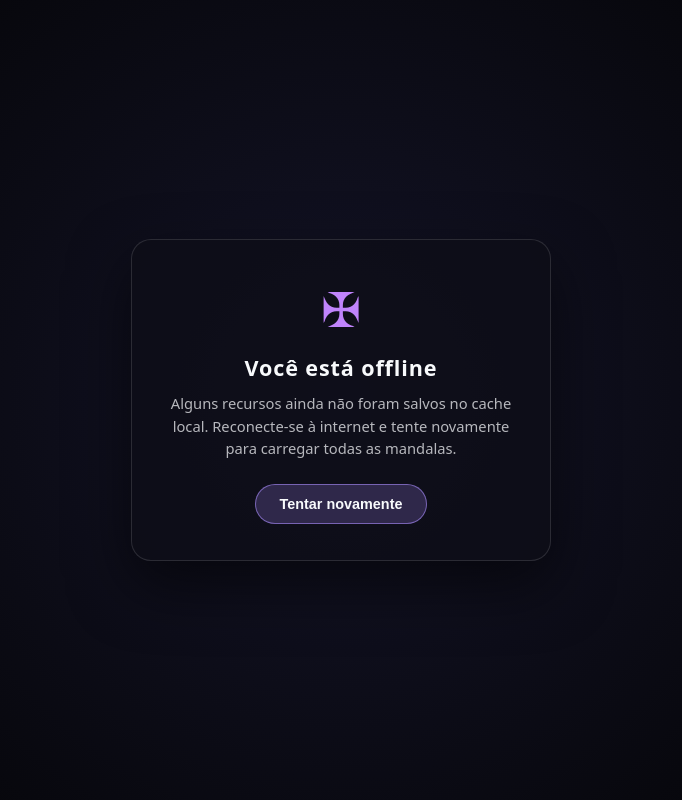
After one commit to araguaci/mandala, a PHP site: page /offline.html in a window 1280 px wide. The commit adds this page. Shown: the whole page, without its empty margins (299-981 px from the left). Run offline with PHP 8.4, Linux system fonts and the light colour scheme.

Commit message:
feat: add Progressive Web App (PWA) support with offline page and install UI

```diff
--- /dev/null
+++ b/offline.html
@@ -0,0 +1,74 @@
+<!DOCTYPE html>
+<html lang="pt-BR">
+<head>
+  <meta charset="UTF-8" />
+  <meta name="viewport" content="width=device-width, initial-scale=1.0" />
+  <title>✠ Mandala — Modo Offline</title>
+  <meta name="theme-color" content="#07070c" />
+  <link rel="icon" type="image/svg+xml" href="./favicon.svg" />
+  <style>
+    :root {
+      color-scheme: dark;
+    }
+    * { box-sizing: border-box; margin: 0; padding: 0; }
+    body {
+      min-height: 100vh;
+      display: grid;
+      place-items: center;
+      background: radial-gradient(circle at center, #141428 0%, #07070c 72%);
+      color: #f8fafc;
+      font-family: system-ui, -apple-system, 'Segoe UI', Roboto, sans-serif;
+      padding: 24px;
+      text-align: center;
+    }
+    .card {
+      max-width: 420px;
+      padding: 36px 28px;
+      border-radius: 20px;
+      background: rgba(14, 14, 24, 0.82);
+      border: 1px solid rgba(255, 255, 255, 0.12);
+      box-shadow: 0 24px 60px rgba(0, 0, 0, 0.55);
+    }
+    .symbol {
+      font-size: 3rem;
+      color: #c084fc;
+      margin-bottom: 12px;
+    }
+    h1 {
+      font-size: 1.35rem;
+      margin-bottom: 10px;
+      letter-spacing: 0.04em;
+    }
+    p {
+      font-size: 0.92rem;
+      line-height: 1.55;
+      color: rgba(248, 250, 252, 0.72);
+      margin-bottom: 24px;
+    }
+    button {
+      padding: 11px 24px;
+      border-radius: 999px;
+      border: 1px solid rgba(167, 139, 250, 0.6);
+      background: rgba(167, 139, 250, 0.22);
+      color: #f8fafc;
+      font-size: 0.9rem;
+      font-weight: 600;
+      cursor: pointer;
+    }
+    button:hover {
+      background: rgba(167, 139, 250, 0.35);
+    }
+  </style>
+</head>
+<body>
+  <main class="card">
+    <div class="symbol" aria-hidden="true">✠</div>
+    <h1>Você está offline</h1>
+    <p>
+      Alguns recursos ainda não foram salvos no cache local.
+      Reconecte-se à internet e tente novamente para carregar todas as mandalas.
+    </p>
+    <button type="button" onclick="window.location.reload()">Tentar novamente</button>
+  </main>
+</body>
+</html>
```
Also changed, not shown: index.html (+40 -0 lines), scripts/app.js (+56 -0 lines), styles/main.css (+39 -0 lines), sw.js (+69 -10 lines), assets/pwa/apple-touch-icon.png (added), assets/pwa/favicon-32x32.png (added), assets/pwa/icon-192.png (added), assets/pwa/icon-512.png (added), assets/pwa/icon-maskable-192.png (added), assets/pwa/icon-maskable-512.png (added), assets/pwa/og-image.png (added), assets/pwa/screenshot-narrow.png (added), assets/pwa/screenshot-wide.png (added), favicon.ico (added), 1 more files.
